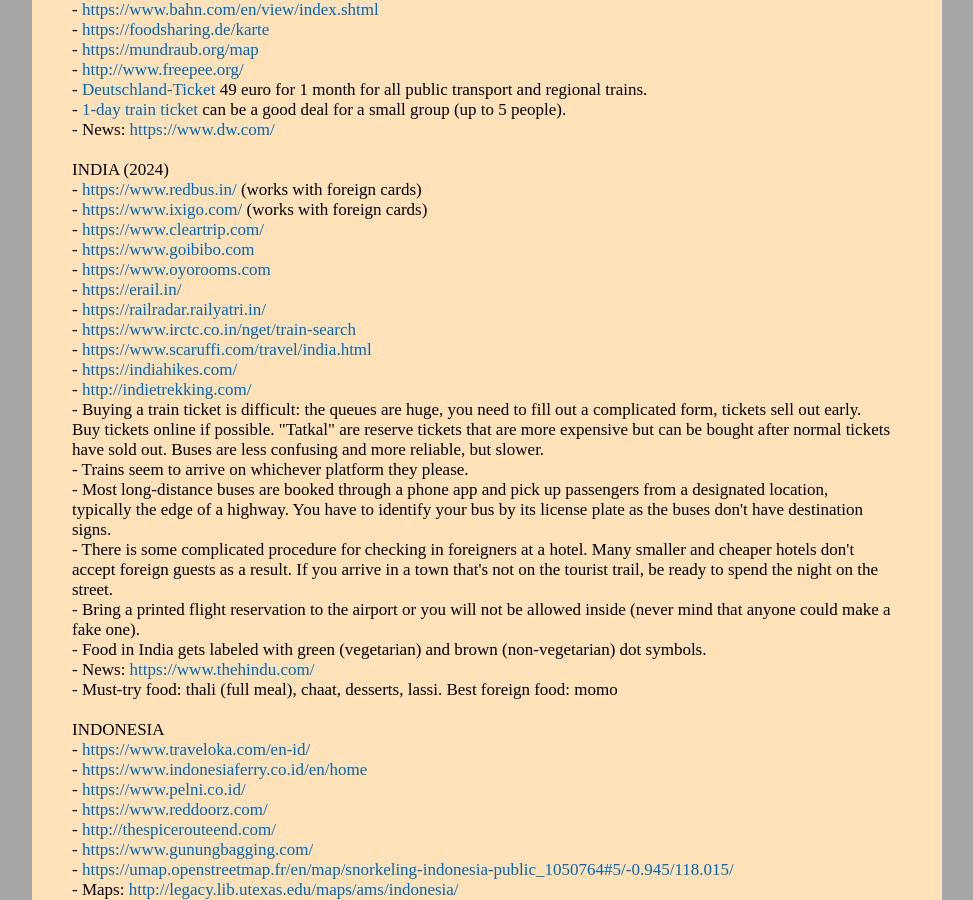
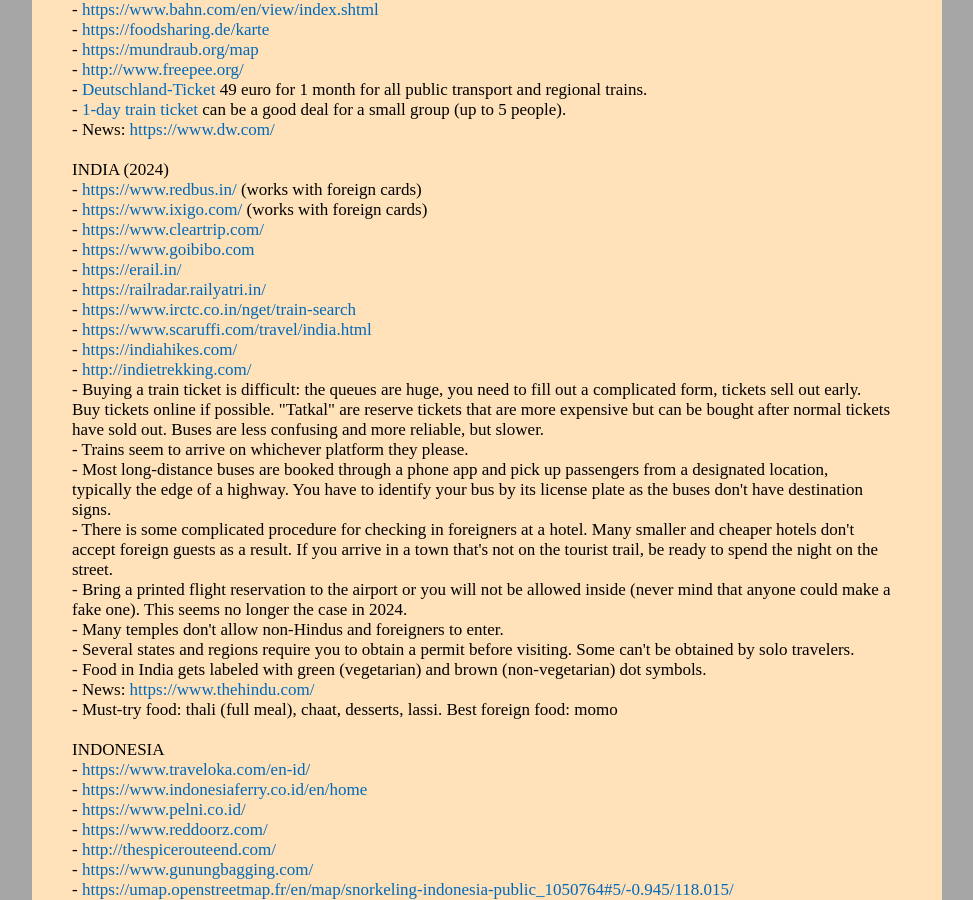
Before and after one commit to witbag/witbag.github.io, a Jekyll site: the page built from travel/notes.html, in a window 1280 px wide and 900 px high, scrolled down 2769 px. Shown: the whole window, without its empty margins (153-1126 px from the left). Built offline with Jekyll 4.4.1, drawn with Linux system fonts in a browser that asks for light colours.

Commit message:
Update notes.html

```diff
--- a/travel/notes.html
+++ b/travel/notes.html
@@ -131,7 +131,6 @@
 - <a href="https://www.ixigo.com/" target=_blank>https://www.ixigo.com/</a> (works with foreign cards)<br />
 - <a href="https://www.cleartrip.com/" target=_blank>https://www.cleartrip.com/</a><br />
 - <a href="https://www.goibibo.com" target=_blank>https://www.goibibo.com</a><br />
-- <a href="https://www.oyorooms.com" target=_blank>https://www.oyorooms.com</a><br />
 - <a href="https://erail.in/" target=_blank>https://erail.in/</a><br />
 - <a href="https://railradar.railyatri.in/" target=_blank>https://railradar.railyatri.in/</a><br />
 - <a href="https://www.irctc.co.in/nget/train-search" target=_blank>https://www.irctc.co.in/nget/train-search</a><br />
@@ -142,7 +141,9 @@
 - Trains seem to arrive on whichever platform they please.<br>
 - Most long-distance buses are booked through a phone app and pick up passengers from a designated location, typically the edge of a highway. You have to identify your bus by its license plate as the buses don't have destination signs.<br>
 - There is some complicated procedure for checking in foreigners at a hotel. Many smaller and cheaper hotels don't accept foreign guests as a result. If you arrive in a town that's not on the tourist trail, be ready to spend the night on the street.<br>
-- Bring a printed flight reservation to the airport or you will not be allowed inside (never mind that anyone could make a fake one).<br>
+- Bring a printed flight reservation to the airport or you will not be allowed inside (never mind that anyone could make a fake one). This seems no longer the case in 2024.<br>
+- Many temples don't allow non-Hindus and foreigners to enter.<br>
+- Several states and regions require you to obtain a permit before visiting. Some can't be obtained by solo travelers.<br>
 - Food in India gets labeled with green (vegetarian) and brown (non-vegetarian) dot symbols.<br>
 - News: <a href="https://www.thehindu.com/" target=_blank>https://www.thehindu.com/</a><br />
 - Must-try food: thali (full meal), chaat, desserts, lassi. Best foreign food: momo<br>
```
